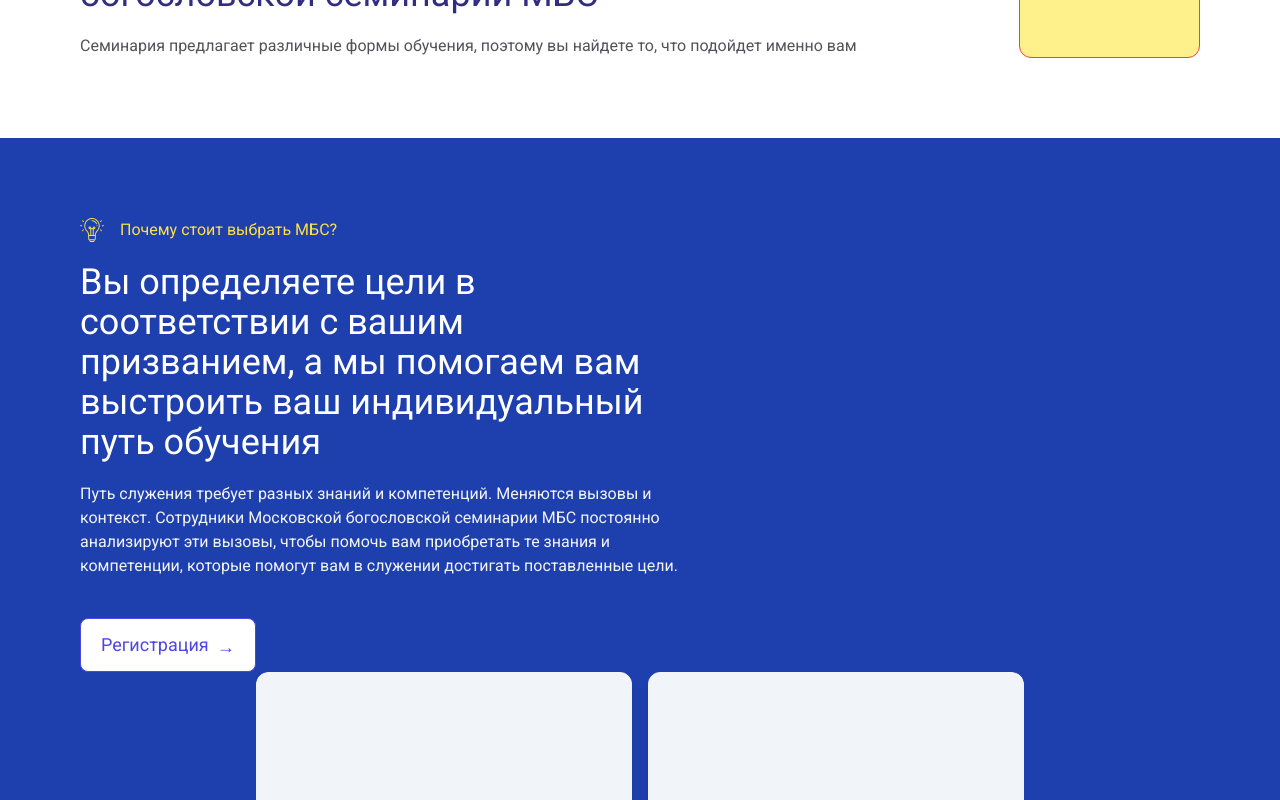
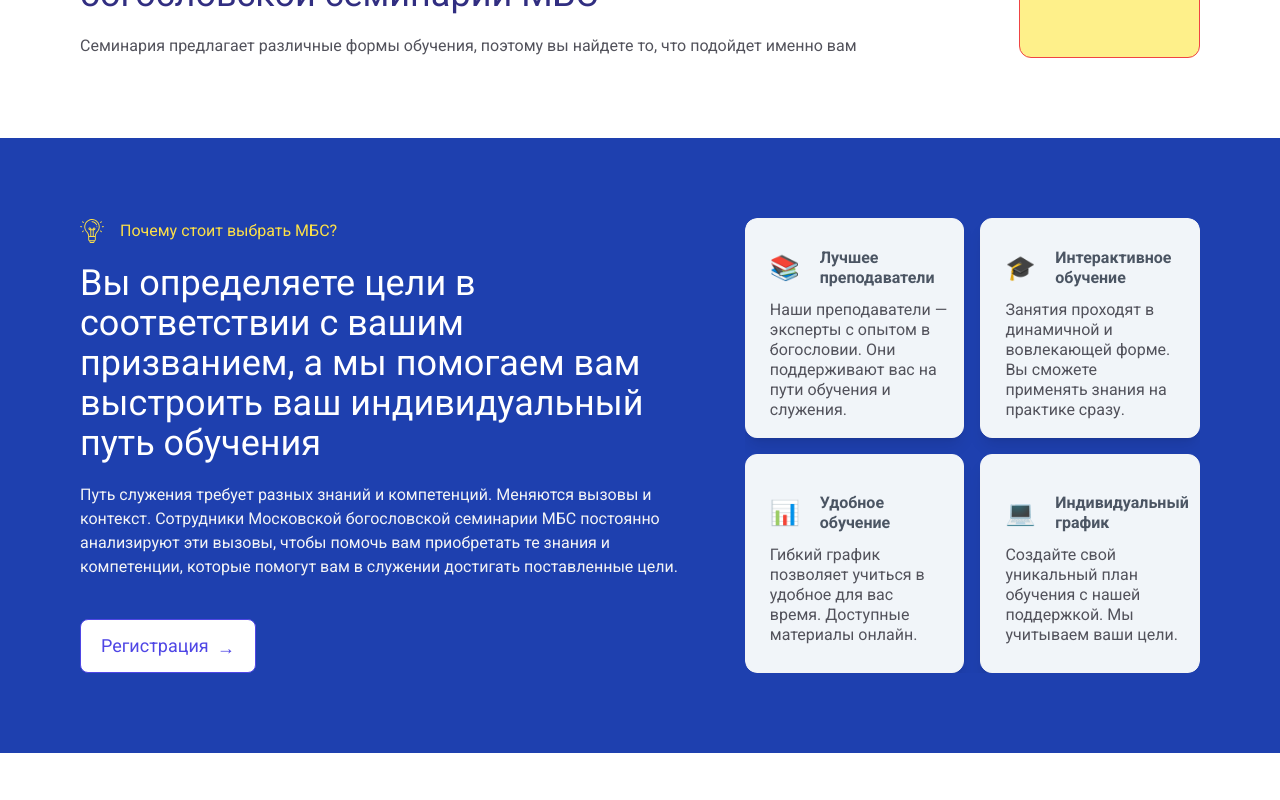
Before and after one commit to ValentinK2410/seminary, a React (Create React App) app: page / in a window 1280 px wide. Shown: the part 2560-3360 px from the top of the page. Built offline with nearby package versions, Linux system fonts and the light colour scheme.

Commit message:
fix navbar width

```diff
--- a/src/features/comingEvents/ComingEvents.jsx
+++ b/src/features/comingEvents/ComingEvents.jsx
@@ -29,9 +29,9 @@ export const ComingEvents = () => {
               role="group"
               aria-labelledby={`event-title-${event.id}`}
             >
-              <div className="h-full px-4 flex flex-col xs:flex-row justify-between gap-5">
+              <div className="h-full px-4 flex flex-col xs:flex-row justify-between gap-5 xs:gap-10">
                 {event.icon}
-                <article className='flex flex-col flex-grow lg:flex-row lg:items-center justify-center gap-10'>
+                <article className='flex flex-col flex-grow lg:flex-row lg:items-center justify-between gap-10'>
                   <div className='flex flex-col justify-center gap-3'>
                     <div className="text-sm text-zinc-600">{event.info}</div>
                     <h4
--- a/src/features/whyChooseUs/WhyChooseUs.jsx
+++ b/src/features/whyChooseUs/WhyChooseUs.jsx
@@ -4,8 +4,8 @@ import { CardGrid } from './components/CardGrid';
 
 export const WhyChooseUs = () => {
   return (
-    <section className=' bg-blue-800  p-6 sm:p-20 flex flex-col xl:flex-row gap-10 xl:items-center'>
-      <div className='w-full max-w-7xl mx-auto'>
+    <section className=' bg-blue-800  p-6 sm:p-20 flex flex-col '>
+      <div className='w-full max-w-7xl mx-auto flex flex-col  gap-10 xl:flex-row xl:items-center'>
         <main className='w-full max-w-7xl mx-auto'>
           <div className='space-y-5'>
             <LightBulbTopic topic='Почему стоит выбрать МБС?' textColor="text-yellow-300" />
```
